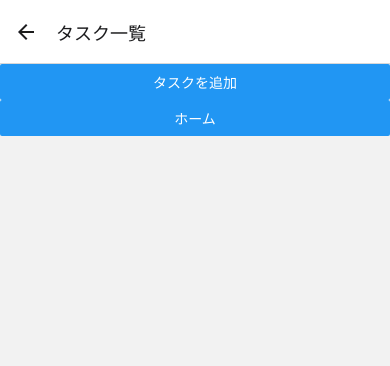
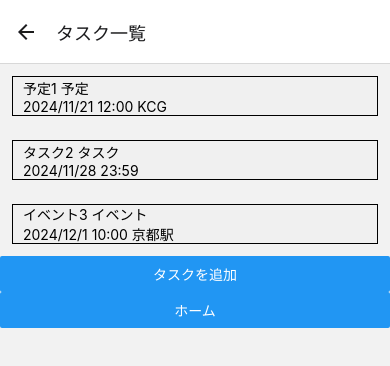
Before and after one commit to TeraiKazuma/TaskManager, a React Native app: screen /ListTask in a window 390 px wide. Shown: the top 366 px of the page. Built offline with nearby package versions, Linux system fonts and the light colour scheme.

Commit message:
add TaskList

```diff
--- a/package.json
+++ b/package.json
@@ -18,7 +18,7 @@
     "@react-navigation/native": "^7.0.3",
     "@react-navigation/native-stack": "^7.0.4",
     "date-fns": "^4.1.0",
-    "expo": "^52.0.7",
+    "expo": "~52.0.9",
     "expo-status-bar": "~2.0.0",
     "react": "18.3.1",
     "react-dom": "18.3.1",
--- a/src/ListTask.tsx
+++ b/src/ListTask.tsx
@@ -1,11 +1,187 @@
-import { View, Button } from 'react-native'
-const ListTask = ({navigation} :any)=>{
-    return(
+import React, { useState } from 'react'
+import {
+    View,
+    Text,
+    FlatList,
+    TouchableOpacity,
+    StyleSheet,
+    Modal,
+    Button,
+} from 'react-native'
+
+// タスクのインターフェースを定義
+interface Task {
+    Title: string;
+    Kind: string;
+    Date: Date;
+    Time: string;
+    Spot: string;
+    notice: number
+}
+
+const ListTask: React.FC<{ navigation: any }> = ({ navigation }) => {
+    const [selectedTask, setSelectedTask] = useState<Task | null>(null) // 選択されたタスク
+    const [isModalVisible, setIsModalVisible] = useState(false) // モーダル表示状態
+
+    // タスクリストデータ
+    const TaskList: Task[] = [
+        {
+            Title: '予定1',
+            Kind: '予定',
+            Date: new Date('2024-11-21'),
+            Time: '12:00',
+            Spot: 'KCG',
+            notice:3
+        },
+        {
+            Title: 'タスク2',
+            Kind: 'タスク',
+            Date: new Date('2024-11-28'),
+            Time: '23:59',
+            Spot: '',
+            notice:1
+        },
+        {
+            Title: 'イベント3',
+            Kind: 'イベント',
+            Date: new Date('2024-12-01'),
+            Time: '10:00',
+            Spot: '京都駅',
+            notice:24
+        },
+    ]
+
+    // モーダルを開く関数
+    const openModal = (task: Task) => {
+        setSelectedTask(task) // 選択されたタスクを設定
+        setIsModalVisible(true) // モーダルを表示
+    }
+
+    // モーダルを閉じる関数
+    const closeModal = () => {
+        setSelectedTask(null) // 選択タスクをクリア
+        setIsModalVisible(false) // モーダルを非表示
+    }
+
+    // タスクをレンダリングする関数
+    const renderTask = ({ item }: { item: Task }) => (
+        <TouchableOpacity
+            style={styles.selectBox}
+            onPress={() => openModal(item)} // タップでモーダルを開く
+        >
+            <Text>
+                {item.Title} {item.Kind} {'\n'}
+                {item.Date.toLocaleDateString('ja-JP')} {item.Time} {item.Spot}
+            </Text>
+        </TouchableOpacity>
+    )
+    const getNoticeTimeLabel = (notice: number): string => {
+        if (notice < 1) {
+            const minutes = notice * 60
+            return `${Math.round(minutes)} 分前`
+        } else if (notice < 24) {
+            return `${Math.round(notice)} 時間前`
+        } else {
+            const days = notice / 24
+            return `${Math.round(days)} 日前`
+        }
+    }
+
+
+    return (
         <View>
-            <Button title="タスクを追加" onPress={() => navigation.navigate('AddTask')}></Button>
-            <Button title="ホーム" onPress={() => navigation.navigate('Home')}></Button>
+            {/* タスクリスト */}
+            <FlatList<Task>
+                data={TaskList}
+                renderItem={renderTask}
+                keyExtractor={(item, index) => `${item.Title}-${index}`} // ユニークキー
+            />
+
+            {/* モーダル */}
+            <Modal
+                visible={isModalVisible}
+                transparent={true}
+                animationType="slide"
+                onRequestClose={closeModal} // Androidバックボタンで閉じる
+            >
+                <View style={styles.modalContainer}>
+                    <View style={styles.modalContent}>
+                        <Text style={styles.modalTitle}>予定詳細</Text>
+                        {selectedTask && (
+                            <>
+                                <Text style={styles.optionText}>タイトル：{selectedTask.Title}</Text>
+                                <Text style={styles.optionText}>種類：{selectedTask.Kind}</Text>
+                                <Text style={styles.optionText}>
+                                    日付：{selectedTask.Date.toLocaleDateString('ja-JP')}
+                                </Text>
+                                <Text style={styles.optionText}>時刻：{selectedTask.Time}</Text>
+                                <Text style={styles.optionText}>場所：{selectedTask.Spot}</Text>
+                                <Text style={styles.optionText}>通知：{getNoticeTimeLabel(selectedTask.notice)}</Text>
+                            </>
+                        )}
+                        <TouchableOpacity
+                            onPress={closeModal}
+                            style={styles.closeButton}
+                        >
+                            <Text style={styles.closeButtonText}>閉じる</Text>
+                        </TouchableOpacity>
+                    </View>
+                </View>
+            </Modal>
+
+            {/* フッターボタン */}
+            <Button
+                title="タスクを追加"
+                onPress={() => navigation.navigate('AddTask')}
+            />
+            <Button title="ホーム" onPress={() => navigation.navigate('Home')} />
         </View>
     )
 }
 
+// スタイル定義
+const styles = StyleSheet.create({
+    modalContainer: {
+        flex: 1,
+        justifyContent: 'center',
+        alignItems: 'center',
+        backgroundColor: 'rgba(0, 0, 0, 0.5)',
+    },
+    modalContent: {
+        width: 300,
+        padding: 20,
+        backgroundColor: 'white',
+        borderRadius: 10,
+    },
+    modalTitle: {
+        fontSize: 18,
+        fontWeight: 'bold',
+        marginBottom: 10,
+    },
+    optionText: {
+        fontSize: 16,
+    },
+    closeButton: {
+        marginTop: 10,
+        padding: 10,
+        backgroundColor: '#ddd',
+        borderRadius: 5,
+        width: '100%',
+        alignItems: 'center',
+    },
+    closeButtonText: {
+        fontSize: 16,
+        color: 'black',
+    },
+    selectBox: {
+        margin: 12,
+        height: 40,
+        justifyContent: 'center',
+        paddingLeft: 10,
+        borderWidth: 1,
+        borderColor: 'black',
+        backgroundColor: '#f0f0f0',
+    },
+})
+
 export default ListTask
--- a/src/test.tsx
+++ b/src/test.tsx
@@ -4,7 +4,7 @@ import { Divider } from 'react-native-elements'
 import {widthPercentageToDP as wp} from 'react-native-responsive-screen'
 
 interface Person {
-    name: string
+    Title: string
     age: number
 }
 
@@ -12,15 +12,15 @@ const Test: React.FC = () => {
 
     const personList: Person[] = [
         {
-            name: '一郎',
+            Title: '一郎',
             age: 11
         },
         {
-            name: '二郎',
+            Title: '二郎',
             age: 22
         },
         {
-            name: '三郎',
+            Title: '三郎',
             age: 33
         },
     ]
@@ -33,7 +33,7 @@ const Test: React.FC = () => {
         return(
             <View style={styles.container}>
                 <View style={styles.item}>
-                    <Text>{item.name}</Text>
+                    <Text>{item.Title}</Text>
                     <Text>{item.age}</Text>
                 </View>
                 <Divider />
@@ -41,11 +41,6 @@ const Test: React.FC = () => {
         )
     }
 
-    // const renderList: Array<JSX.Element> = []
-
-    // personList.forEach((person) => {
-    //     renderList.push(renderPerson(person))
-    // })
 
     return(
         <View>
```
Also changed, not shown: 2 other files (tests, documents, lock files or other folders).
